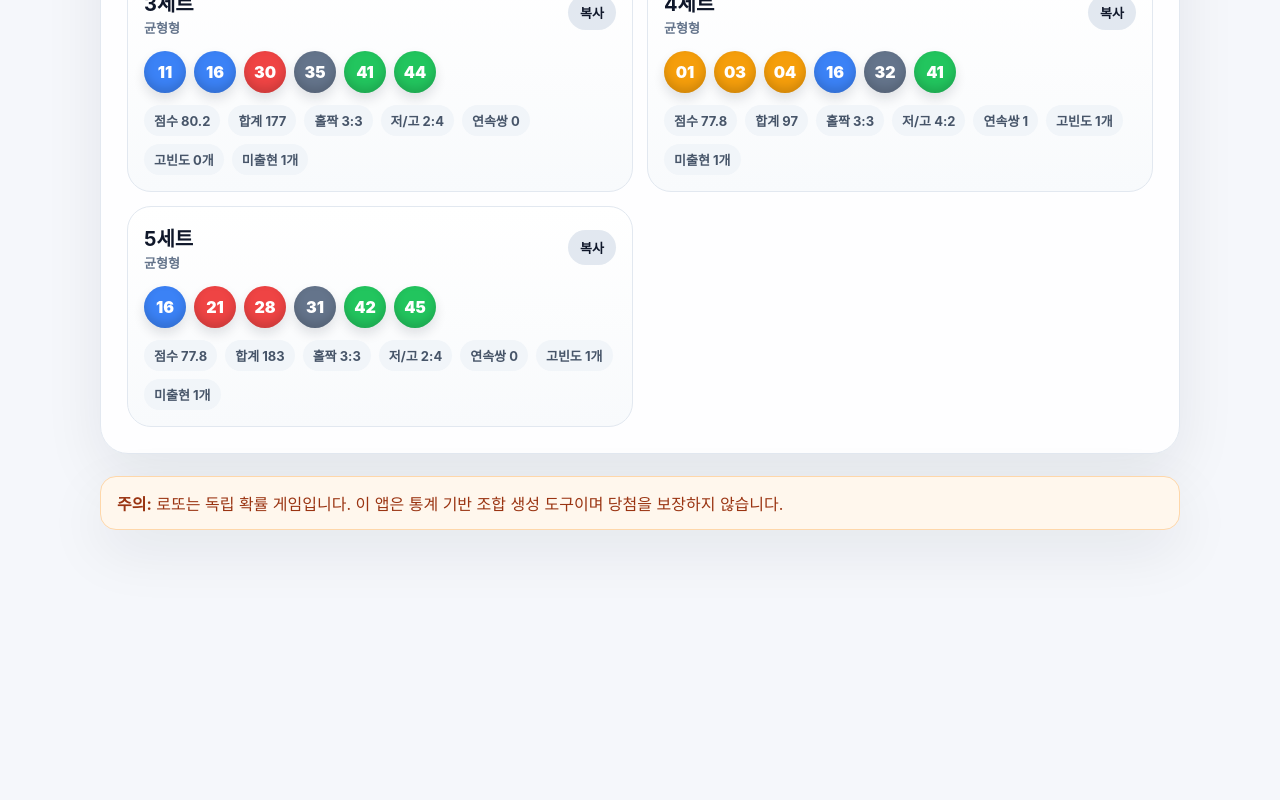
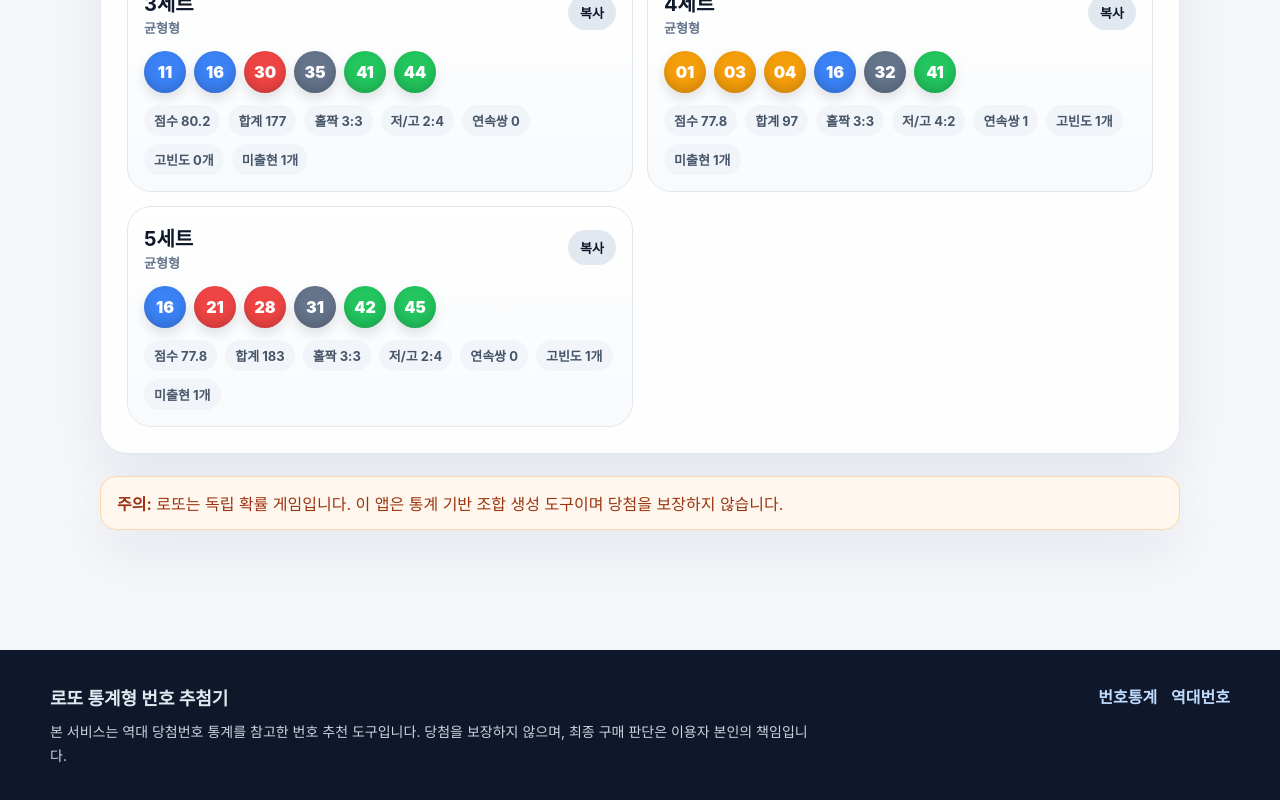
Before and after one commit to HanSeungjin0314/lotto-web, a Next.js app: page / in a window 1280 px wide. Shown: the part 1239-2039 px from the top of the page. Before the commit the page ends 1849 px from the top, so only its background shows below. Built offline with nearby package versions, Linux system fonts and the light colour scheme; no server answers.

Commit message:
Add footer disclaimer and SEO metadata

```diff
--- a/app/globals.css
+++ b/app/globals.css
@@ -280,3 +280,51 @@ th { background: #f8fafc; color: #475569; font-size: 13px; }
     width: 100%;
   }
 }
+
+/* Footer / Disclaimer */
+.site-footer {
+  display: flex;
+  justify-content: space-between;
+  gap: 24px;
+  padding: 34px max(24px, calc((100vw - 1180px) / 2));
+  background: #0f172a;
+  color: #e2e8f0;
+  margin-top: 40px;
+}
+
+.site-footer strong {
+  display: block;
+  font-size: 18px;
+  margin-bottom: 10px;
+}
+
+.site-footer p {
+  max-width: 760px;
+  margin: 0;
+  color: #cbd5e1;
+  line-height: 1.7;
+  font-size: 14px;
+}
+
+.footer-links {
+  display: flex;
+  align-items: flex-start;
+  gap: 14px;
+  flex-shrink: 0;
+}
+
+.footer-links a {
+  color: #bfdbfe;
+  font-weight: 800;
+  text-decoration: none;
+}
+
+@media (max-width: 720px) {
+  .site-footer {
+    flex-direction: column;
+  }
+
+  .footer-links {
+    flex-wrap: wrap;
+  }
+}
--- a/app/layout.tsx
+++ b/app/layout.tsx
@@ -2,10 +2,49 @@ import type { Metadata, Viewport } from "next";
 import "./globals.css";
 
 export const metadata: Metadata = {
-  title: "로또 통계형 번호 추첨기",
-  description: "역대 로또 당첨번호 통계를 기반으로 번호를 추천하는 웹앱",
+  metadataBase: new URL("https://lotto-web-lac.vercel.app"),
+  title: {
+    default: "로또 통계형 번호 추첨기",
+    template: "%s | 로또 통계형 번호 추첨기",
+  },
+  description:
+    "역대 로또 당첨번호 통계를 기반으로 균형형, 고빈도형, 미출현형, 최근100회형 추천번호를 생성하는 웹앱입니다.",
   applicationName: "로또추첨기",
   manifest: "/manifest.webmanifest",
+  keywords: [
+    "로또",
+    "로또번호",
+    "로또번호추첨기",
+    "로또통계",
+    "로또추천번호",
+    "로또당첨번호",
+    "로또자동추첨",
+    "통계형 로또",
+  ],
+  openGraph: {
+    title: "로또 통계형 번호 추첨기",
+    description:
+      "역대 로또 당첨번호 통계를 기반으로 추천번호를 생성하는 웹앱입니다.",
+    url: "https://lotto-web-lac.vercel.app",
+    siteName: "로또 통계형 번호 추첨기",
+    locale: "ko_KR",
+    type: "website",
+    images: [
+      {
+        url: "/og.svg",
+        width: 1200,
+        height: 630,
+        alt: "로또 통계형 번호 추첨기",
+      },
+    ],
+  },
+  twitter: {
+    card: "summary_large_image",
+    title: "로또 통계형 번호 추첨기",
+    description:
+      "역대 로또 당첨번호 통계를 기반으로 추천번호를 생성하는 웹앱입니다.",
+    images: ["/og.svg"],
+  },
 };
 
 export const viewport: Viewport = {
@@ -27,7 +66,23 @@ export default function RootLayout({ children }: { children: React.ReactNode })
             <a href="/history">역대번호</a>
           </nav>
         </header>
+
         {children}
+
+        <footer className="site-footer">
+          <div>
+            <strong>로또 통계형 번호 추첨기</strong>
+            <p>
+              본 서비스는 역대 당첨번호 통계를 참고한 번호 추천 도구입니다.
+              당첨을 보장하지 않으며, 최종 구매 판단은 이용자 본인의 책임입니다.
+            </p>
+          </div>
+
+          <div className="footer-links">
+            <a href="/stats">번호통계</a>
+            <a href="/history">역대번호</a>
+          </div>
+        </footer>
       </body>
     </html>
   );
```
Also changed, not shown: public/og.svg (added).
